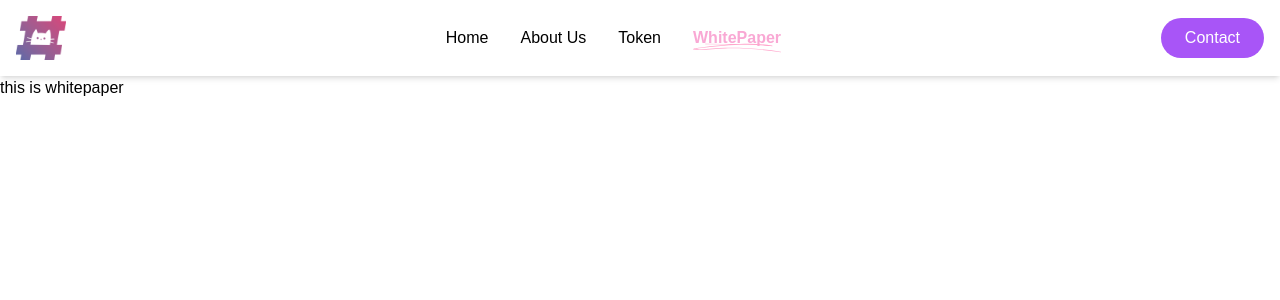
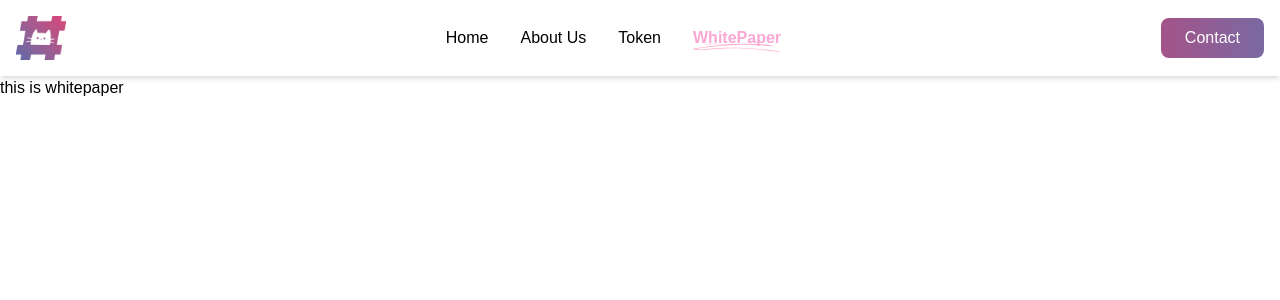
Before and after one commit to Souravhere/hashpet, a Next.js app: page /whitepaper in a window 1280 px wide. Shown: the top 300 px of the page. Built offline with nearby package versions, Linux system fonts and the light colour scheme.

Commit message:
few ui elements are changed

```diff
--- a/src/components/Header.tsx
+++ b/src/components/Header.tsx
@@ -49,7 +49,7 @@ export default function Header() {
 
         {/* Mobile Menu Button */}
         <motion.button
-          className="md:hidden z-50"
+          className="md:hidden z-20"
           onClick={() => setIsMenuOpen(!isMenuOpen)}
           aria-label="Toggle menu"
           whileTap={{ scale: 0.95 }}
@@ -67,7 +67,7 @@ export default function Header() {
         {/* Contact Button */}
         <Link href="/contact" className="hidden md:block">
           <motion.div
-            className="bg-purple-500 text-white px-6 py-2 rounded-full hover:bg-purple-600 transition-colors"
+            className="bg-gradient-to-r from-[#A45489] to-[#7A69A2] bg-transparent text-white px-6 py-2 rounded-lg"
             whileHover={{ scale: 1.05 }}
             whileTap={{ scale: 0.95 }}
           >
@@ -90,7 +90,7 @@ export default function Header() {
               <motion.button
                 onClick={() => setIsMenuOpen(false)}
                 whileTap={{ scale: 0.95 }}
-                className="text-gray-500 hover:text-gray-700"
+                className="text-red-500 hover:text-gray-700 hidden"
               >
                 <svg className="w-8 h-8" fill="none" stroke="currentColor" viewBox="0 0 24 24">
                   <path strokeLinecap="round" strokeLinejoin="round" strokeWidth={2} d="M6 18L18 6M6 6l12 12" />
@@ -125,7 +125,7 @@ export default function Header() {
                   open: { x: 0, opacity: 1 },
                 }}
               >
-                <Link href="/contact" className="block text-center bg-purple-500 text-white mx-4 my-2 px-6 py-3 rounded-full hover:bg-purple-600 transition-colors">
+                <Link href="/contact" className="block text-center bg-gradient-to-r from-[#A45489] to-[#7A69A2] bg-transparent text-white mx-4 my-2 px-6 py-3 rounded-full hover:bg-pink-600 transition-colors">
                   Contact
                 </Link>
               </motion.div>
```
